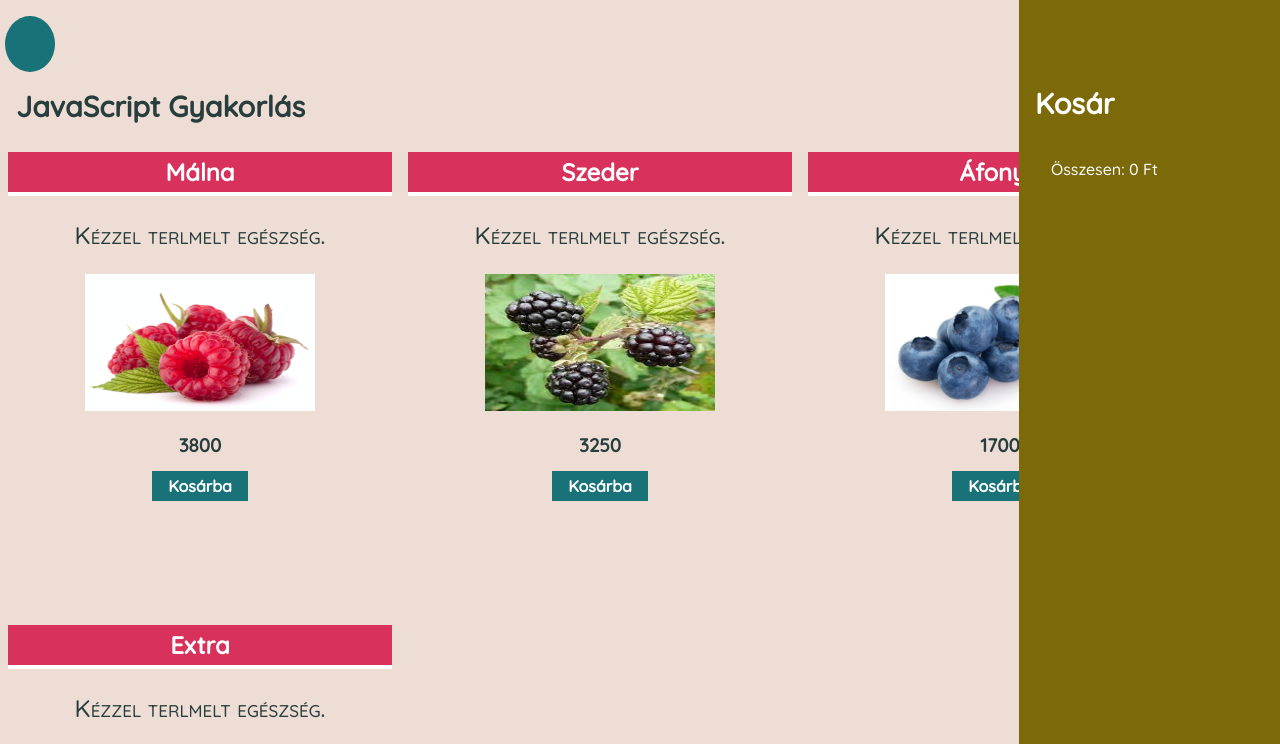
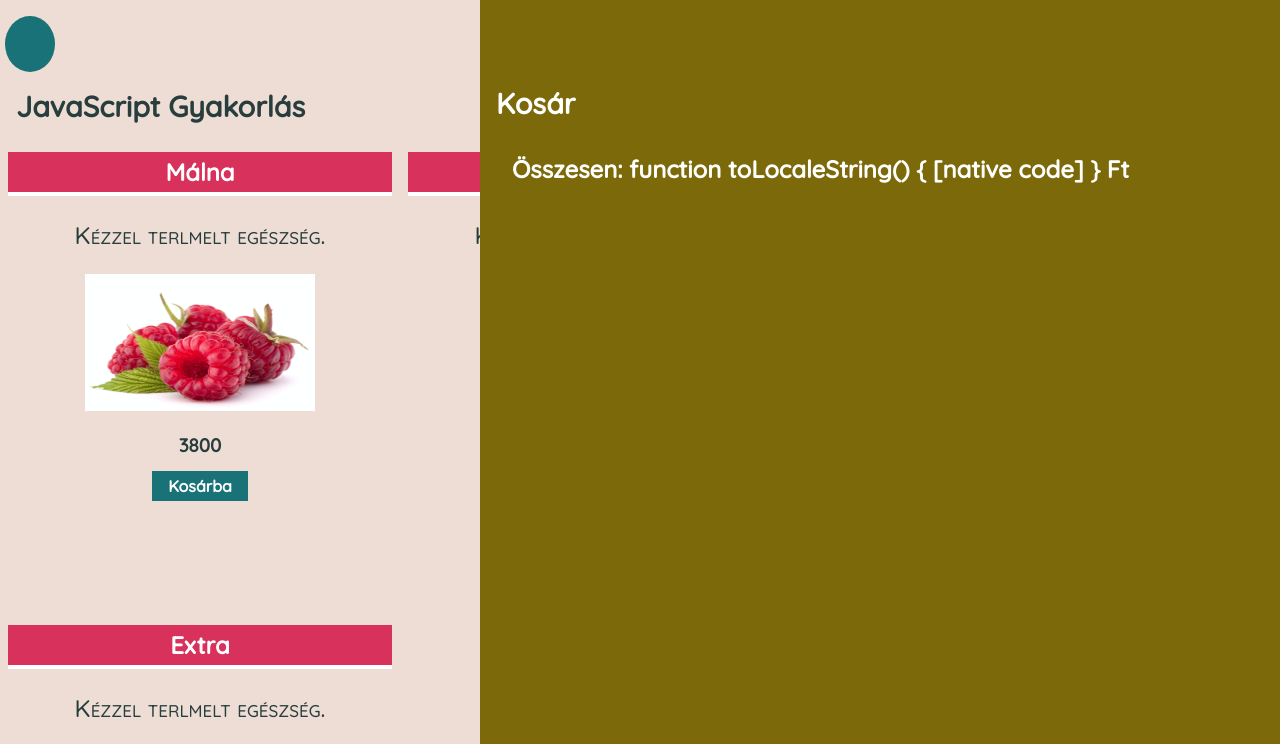
Before and after one commit to toldi-richard/javascript, a plain HTML site: page index.html in a window 1280 px wide. Both pictures are taken after a click on the icon 1191 px from the left and 44 px from the top of the page. Shown: the top 744 px of the page. Drawn offline with Linux system fonts and the light colour scheme; some icons are missing.

Commit message:
Kosár + gombja működik, de a végösszeg még nem jó, kis formázás is történt meg függvények kiszervezése

```diff
--- a/app.js
+++ b/app.js
@@ -38,7 +38,7 @@ const products = [
         inStock: true
     },
     {
-        id: 4,
+        id: 12,
         name: 'Extra',
         picture: 'afonya.jpg',
         description: 'Kézzel terlmelt egészség.',
@@ -61,9 +61,17 @@ products.forEach(product => {
     </div>`
 })
 
+
+
+
+
+
+
+
 // Kosár kezelése ******************************************************
 const cart = {}
 
+// Ennél a függvénynél el akarjuk kapni az eseményt
 const addToCart = (event) => {
     // kosárba és a + gombok szétválasztása
 
@@ -76,37 +84,31 @@ const addToCart = (event) => {
     // ternary operátor
     let target = event.target.id ? event.target.id : event.target.dataset.id
 
-    // Ha még nincs a kosárban akkor hozzáadjuk 1 db-vel
+    // Ha még nincs a kosárban akkor hozzáadjuk 1 db-vel, itt a target az a cart tömbünk indexe lesz!!
+    // Target az id száma lesz, és ezen az indexen szerepel majd a vásárolt mennyiség az adott termékből
+    // Az index meg az adott termék id-ját tükrözi nekünk
+    // Ha cart[x] nem létezik, akkor arra az indexre 1-t teszünk
     if (cart[target] == undefined) {
         cart[target] = 1
-        // Ha benne van akkor a darabszámát növeljük
+
+        // Ha benne van akkor a darabszámát növeljük, ha van ilyen indexünk, nüveljük eggyel
     } else {cart[target]++}
 }
 
-// Kigyűjtjük az addtocart css class-ú elemeket
-const addToCartButtons = document.getElementsByClassName('addToCart')
-// Megnézzük, hogy mennyi van belőle
-const buttonCount = addToCartButtons.length
 
-for (let i = 0; i < buttonCount; i++) {
-    // Klikk figyelő
-    addToCartButtons[i].addEventListener('click',addToCart) // callback függvény, nem kell a () se az event átadás
-}
+// Kosár újrarenderelésére funkció **************
+const refreshCart = () => {
 
-const cartIcon = document.getElementById('cart-icon')
-const cartContent = document.getElementById('cart-content')
-const cartItems = document.getElementById('cart-items')
-let total = 0
+    // Kiürítjük, hogy az ul elemben a li-k ne halmozódjanak
+    cartItems.innerHTML = ''
+    // Bejárjuk a cart-ot
+    for (const id in cart) {
+        // A bejárás során az eltárolt id-akt kikeressük és eltáráljuk az objektumot
+        // a currentproduct-ba, amit a kosár mezőnél kiíratunk
+        const currentProduct = products.find(product => product.id == id)
+        // Current product tárolja a kosárba rakott objektumokat....
 
-cartIcon.addEventListener('click', function(event) {
-    cartContent.classList.toggle('active')
-    cartIcon.classList.toggle('active')
-
-    cartItems.innerHTML = ''
-
-    for (const id in cart) {
-        const currentProduct = products.find(product => product.id == id)
-
+        // Itt az ul-ban kiíratjuk a current productban tárolt objektumokat
         cartItems.innerHTML +=
             `<li>
                 <button data-id="${currentProduct.id}"> + </button>
@@ -125,10 +127,46 @@ cartIcon.addEventListener('click', function(event) {
 
     cartItems.innerHTML += `<li>
 
-    Összesen: ${total} Ft
-    </li>`
+    Összesen: ${total.toLocaleString} Ft
+    </li>` // localstringgel az összeg formátuma tagolt lesz ezresek mentén
 
     // eseménykezelőre eseménykezelőt berakni nem biztos hogy érdemes, nagyobb programoknál
+}
+
+
+
+
+
+// Kigyűjtjük az addtocart css class-ú elemeket, a 4 db-t
+const addToCartButtons = document.getElementsByClassName('addToCart')
+
+// Megnézzük, hogy mennyi van belőle
+const buttonCount = addToCartButtons.length
+
+// Itt 1 event listenert sokszorosítunk, legírhatnánk 4 kül eventlistenert az id-kkal
+// de így szebb, sok esetén is jó és nem lesz tele eventlistenerrel a kódunk
+for (let i = 0; i < buttonCount; i++) {
+
+    // Klikk figyelő az x db gombra aminek van saját id-ja
+    addToCartButtons[i].addEventListener('click',addToCart) // callback függvény, nem kell a () se az event átadás
+}
+
+
+
+const cartIcon = document.getElementById('cart-icon') // Bevásárló kosár
+const cartContent = document.getElementById('cart-content') // Bevásárló kosár oldal sávja
+
+// Ez a kosár listáját, azon belül is az ul-t célozza meg, cart-items id-ja van
+// Ez nem tárol, ez csak a kosárnál az ul elemet célozza meg
+const cartItems = document.getElementById('cart-items')
+let total = 0
+
+cartIcon.addEventListener('click', function(event) { // A kosárra kattintáskor ez történik
+    cartContent.classList.toggle('active') // Bevásárló kosár oldal sávja aktiválása kap extra css-t
+    cartIcon.classList.toggle('active') // Bevesárló kosár hátternéek módosítására
+
+    // Innen töröltük a li-s kiíratást a kosárban történő ábrázolásáról
+    refreshCart()
 })
 
 // querySelector 1 element választ ki ami megfelel a paramétereknek
@@ -139,7 +177,26 @@ const plusButtons = document.querySelectorAll('#car-items button')
 // document.getElementsByTagName('body')[0].addEventListener('click', () => console.log('katt'))
 // document.getElementsByTagName('main')[0].addEventListener('click', () => console.log('katt'))
 
-cartItems.addEventListener('click', addToCart)
+
+// Ennek az eseménynek átadok egy függvényt ami meghívja az addToCart és a refresh függvényünket
+// cartItems.addEventListener('click', function () {
+    // vagy fat arrow-val
+cartItems.addEventListener('click', (event) => {
+    // A JS call back esetén automatán gondoskodik hogy elkapjuk az eventet, de itt kézzel kell
+    // erről gondoskodni, ezért (event) kell a () helyett
+    addToCart(event)
+    refreshCart()
+})
+
+
+
+
+
+
+
+
+
+
 
 
 
--- a/style.css
+++ b/style.css
@@ -81,7 +81,7 @@ nav a {
     height: 100%;
     background-color: #7C6A0A;
     color: #fff;
-    width: 60%;
+    min-width: 60%;
     padding: 3.8rem 1rem;
     transform: translateY(-140vh);
     transition: transform 350ms ease-in-out;
@@ -89,6 +89,11 @@ nav a {
 
 #cart-content.active {
     transform: translateY(0);
+}
+
+#cart-items li:last-child{
+    font-weight: bold;
+    font-size: 150%;
 }
 
 #cart-icon.active {
@@ -151,3 +156,7 @@ main h1 {
         width: 229px;
     }
 }
+
+header i:hover, button:hover, section div a:hover {
+    cursor: pointer;
+}
```
